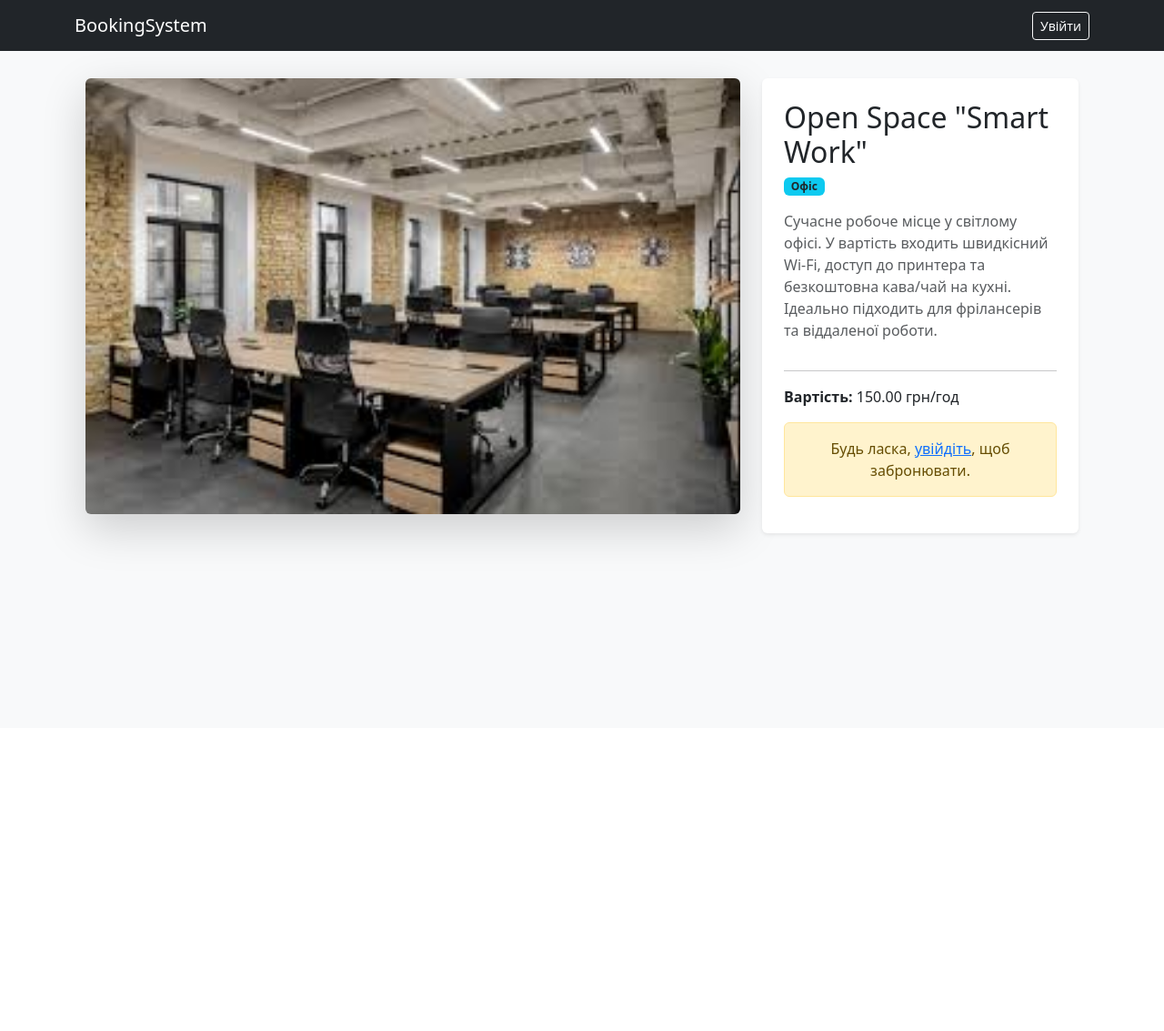
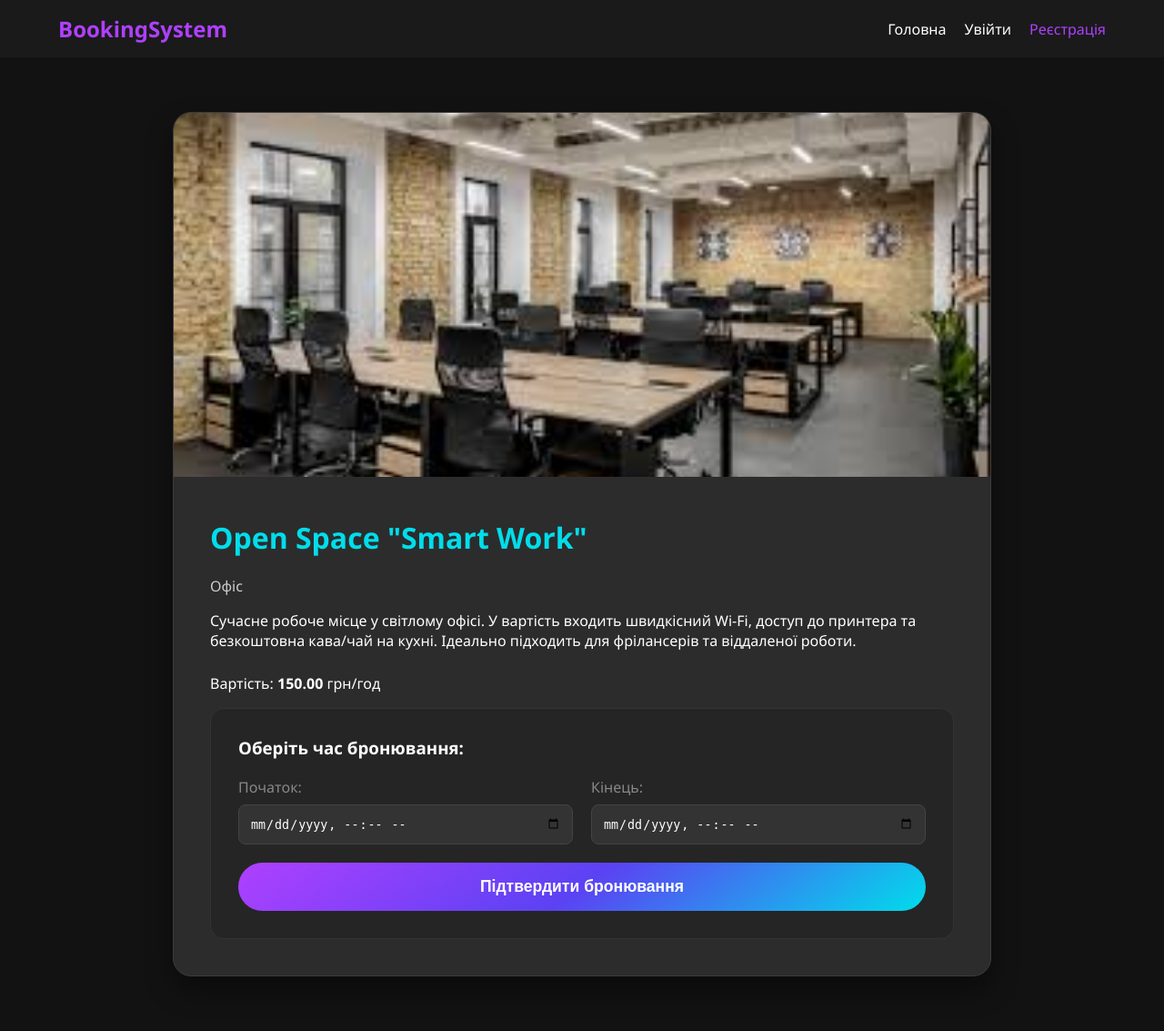
Before and after one commit to zmyslyiyurii-commits/project_system_reservations, a Django app: page /room/1/ in a window 1280 px wide. Shown: the whole page at 91% size. Before the commit the page ends 607 px from the top, so only its background shows below. Run offline with Django 5.2, Linux system fonts and the light colour scheme; data comes from the database, SQL or seed files in the repository; both versions use the stored data as it was after the commit.

Commit message:
фікс стилю, системних бігів

```diff
--- a/booking_project/booking_system/urls.py
+++ b/booking_project/booking_system/urls.py
@@ -18,13 +18,21 @@ from django.contrib import admin
 from django.urls import path, include
 from django.conf import settings
 from django.conf.urls.static import static
+from django.contrib.auth import views as auth_views  # Додано для кастомізації входу
 from core import views
+from core.forms import LoginForm  # Імпортуємо твою форму з підказками
 
 urlpatterns = [
     # Адмінка
     path('admin/', admin.site.urls),
 
-    # Стандартні шляхи авторизації (login, logout)
+    # Кастомний вхід з нашою формою (Логін/Пароль українською)
+    path('accounts/login/', auth_views.LoginView.as_view(
+        template_name='registration/login.html',
+        authentication_form=LoginForm
+    ), name='login'),
+
+    # Решта стандартних шляхів (logout тощо)
     path('accounts/', include('django.contrib.auth.urls')),
 
     # Реєстрація
@@ -36,6 +44,6 @@ urlpatterns = [
     path('my-bookings/', views.my_bookings, name='my_bookings'),
 ]
 
-# Це критично важливий блок для відображення завантажених фото
+# Блок для відображення фото залів
 if settings.DEBUG:
     urlpatterns += static(settings.MEDIA_URL, document_root=settings.MEDIA_ROOT)
--- a/booking_project/core/forms.py
+++ b/booking_project/core/forms.py
@@ -1,14 +1,26 @@
 from django import forms
 from .models import Booking
-from django.core.exceptions import ValidationError
+from django.utils import timezone
+from django.contrib.auth.models import User
+from django.contrib.auth.forms import UserCreationForm, AuthenticationForm
 
+# 1. Форма Бронювання (з підтримкою JS розрахунку ціни)
 class BookingForm(forms.ModelForm):
     class Meta:
         model = Booking
         fields = ['start_time', 'end_time']
         widgets = {
-            'start_time': forms.DateTimeInput(attrs={'type': 'datetime-local', 'class': 'form-control'}),
-            'end_time': forms.DateTimeInput(attrs={'type': 'datetime-local', 'class': 'form-control'}),
+            # Додаємо id: 'id_start_time' та 'id_end_time' для JavaScript
+            'start_time': forms.DateTimeInput(attrs={
+                'type': 'datetime-local',
+                'class': 'datetime-input',
+                'id': 'id_start_time'
+            }),
+            'end_time': forms.DateTimeInput(attrs={
+                'type': 'datetime-local',
+                'class': 'datetime-input',
+                'id': 'id_end_time'
+            }),
         }
 
     def clean(self):
@@ -17,6 +29,32 @@ class BookingForm(forms.ModelForm):
         end_time = cleaned_data.get('end_time')
 
         if start_time and end_time:
-            if start_time >= end_time:
-                raise ValidationError("Час завершення має бути пізніше часу початку.")
+            # Перевірка, щоб дата не була в минулому
+            if start_time < timezone.now():
+                raise forms.ValidationError("❌ Час уже минув.")
+            # Перевірка логіки початку/кінця
+            if end_time <= start_time:
+                raise forms.ValidationError("❌ Кінець має бути пізніше початку.")
         return cleaned_data
+
+# 2. Форма Реєстрації
+class SignUpForm(UserCreationForm):
+    email = forms.EmailField(required=True)
+
+    class Meta(UserCreationForm.Meta):
+        model = User
+        fields = ("username", "email")
+
+    def __init__(self, *args, **kwargs):
+        super().__init__(*args, **kwargs)
+        self.fields['username'].widget.attrs.update({'placeholder': 'Логін', 'class': 'auth-input'})
+        self.fields['email'].widget.attrs.update({'placeholder': 'Електронна пошта', 'class': 'auth-input'})
+        self.fields['password1'].widget.attrs.update({'placeholder': 'Пароль', 'class': 'auth-input'})
+        self.fields['password2'].widget.attrs.update({'placeholder': 'Повторіть пароль', 'class': 'auth-input'})
+
+# 3. Форма Входу
+class LoginForm(AuthenticationForm):
+    def __init__(self, *args, **kwargs):
+        super().__init__(*args, **kwargs)
+        self.fields['username'].widget.attrs.update({'placeholder': 'Логін', 'class': 'auth-input'})
+        self.fields['password'].widget.attrs.update({'placeholder': 'Пароль', 'class': 'auth-input'})
--- /dev/null
+++ b/booking_project/core/static/css/style.css
@@ -0,0 +1,107 @@
+/* Загальні налаштування */
+body {
+    background-color: #1a1a1a;
+    color: #ffffff;
+    font-family: -apple-system, BlinkMacSystemFont, 'Segoe UI', Roboto, sans-serif;
+    margin: 0;
+}
+
+/* Навігація (Header) */
+.navbar {
+    background: #2c2c2c;
+    padding: 15px 50px;
+    display: flex;
+    justify-content: space-between;
+    align-items: center;
+    border-bottom: 1px solid #3c3c3c;
+}
+
+.navbar a {
+    color: #fff;
+    text-decoration: none;
+    margin-left: 20px;
+    font-size: 0.9em;
+}
+
+.logo {
+    font-weight: bold;
+    font-size: 1.2em;
+    background: linear-gradient(144deg, #af40ff, #5b42f3 50%, #00ddeb);
+    -webkit-background-clip: text;
+    -webkit-text-fill-color: transparent;
+}
+
+/* Заголовок секції */
+h1.main-title {
+    text-align: center;
+    margin: 40px 0;
+    font-size: 2.5em;
+}
+
+/* Контейнер для карток */
+.room-container {
+    display: grid;
+    grid-template-columns: repeat(auto-fill, minmax(300px, 1fr));
+    gap: 30px;
+    padding: 0 50px 50px;
+}
+
+/* Картка кімнати */
+.room-card {
+    background: #2c2c2c;
+    border-radius: 20px;
+    overflow: hidden;
+    transition: transform 0.3s ease;
+    border: 1px solid #3c3c3c;
+}
+
+.room-card:hover {
+    transform: translateY(-10px);
+    border-color: #5b42f3;
+}
+
+.room-card img {
+    width: 100%;
+    height: 200px;
+    object-fit: cover;
+    filter: brightness(0.8);
+}
+
+.room-info {
+    padding: 20px;
+}
+
+.room-info h3 {
+    margin: 0 0 10px;
+    color: #00ddeb;
+}
+
+.room-category {
+    font-size: 0.8em;
+    color: #888;
+    text-transform: uppercase;
+    letter-spacing: 1px;
+}
+
+.room-details {
+    margin: 15px 0;
+    font-size: 0.9em;
+    color: #ccc;
+}
+
+/* Кнопка в стилі "Login" */
+.btn-neon {
+    display: block;
+    text-align: center;
+    padding: 12px;
+    background: linear-gradient(144deg, #af40ff, #5b42f3 50%, #00ddeb);
+    color: #fff;
+    text-decoration: none;
+    border-radius: 100px;
+    font-weight: 600;
+    transition: opacity 0.3s;
+}
+
+.btn-neon:hover {
+    opacity: 0.9;
+}
--- a/booking_project/core/templates/core/base.html
+++ b/booking_project/core/templates/core/base.html
@@ -1,34 +1,56 @@
+{% load static %}
 <!DOCTYPE html>
 <html lang="uk">
 <head>
     <meta charset="UTF-8">
-    <meta name="viewport" content="width=device-width, initial-scale=1.0">
-    <title>Система Бронювання</title>
-    <link href="https://cdn.jsdelivr.net/npm/bootstrap@5.3.0/dist/css/bootstrap.min.css" rel="stylesheet">
+    <title>BookingSystem</title>
+    <link rel="stylesheet" href="{% static 'css/style.css' %}">
     <style>
-        body { background-color: #f8f9fa; }
-        .navbar { margin-bottom: 30px; }
+        /* Стиль для кнопки виходу, щоб вона виглядала як посилання або кнопка в меню */
+        .logout-btn {
+            background: rgba(255, 75, 43, 0.1);
+            border: 1px solid #ff4b2b;
+            color: #ff4b2b;
+            padding: 6px 15px;
+            border-radius: 20px;
+            cursor: pointer;
+            font-size: 14px;
+            transition: 0.3s;
+            font-family: inherit;
+        }
+        .logout-btn:hover {
+            background: #ff4b2b;
+            color: white;
+            box-shadow: 0 0 10px rgba(255, 75, 43, 0.5);
+        }
+        nav {
+            display: flex;
+            align-items: center;
+            gap: 20px;
+            padding: 15px 5%;
+            background: #1a1a1a;
+        }
     </style>
 </head>
-<body>
-    <nav class="navbar navbar-expand-lg navbar-dark bg-dark">
-        <div class="container">
-            <a class="navbar-brand" href="{% url 'room_list' %}">BookingSystem</a>
-                <div class="navbar-nav ms-auto">
-                    {% if user.is_authenticated %}
-                        <a class="nav-link text-light me-3" href="{% url 'my_bookings' %}">📂 Мої бронювання</a>
+<body style="background-color: #121212; color: white; margin: 0; font-family: 'Segoe UI', Tahoma, Geneva, Verdana, sans-serif;">
 
-                        <span class="nav-link text-light me-3">Привіт, {{ user.username }}!</span>
+    <nav>
+        <a href="{% url 'room_list' %}" style="color: #af40ff; text-decoration: none; font-weight: bold; font-size: 1.5em; margin-right: auto;">BookingSystem</a>
 
-                        <form action="{% url 'logout' %}" method="post" class="d-inline">
-                            {% csrf_token %}
-                            <button type="submit" class="btn btn-outline-light btn-sm">Вийти</button>
-                        </form>
-                    {% else %}
-                        <a class="btn btn-outline-light btn-sm" href="{% url 'login' %}">Увійти</a>
-                    {% endif %}
-                </div>
-        </div>
+        <a href="{% url 'room_list' %}" style="color: white; text-decoration: none;">Головна</a>
+
+        {% if user.is_authenticated %}
+            <a href="{% url 'my_bookings' %}" style="color: white; text-decoration: none;">📂 Мої бронювання</a>
+            <span style="color: #00ddeb;">Привіт, {{ user.username }}!</span>
+
+            <form action="{% url 'logout' %}" method="post" style="display: inline;">
+                {% csrf_token %}
+                <button type="submit" class="logout-btn">Вийти</button>
+            </form>
+        {% else %}
+            <a href="{% url 'login' %}" style="color: white; text-decoration: none;">Увійти</a>
+            <a href="{% url 'signup' %}" style="color: #af40ff; text-decoration: none;">Реєстрація</a>
+        {% endif %}
     </nav>
 
     <div class="container">
@@ -36,6 +58,5 @@
         {% endblock %}
     </div>
 
-    <script src="https://cdn.jsdelivr.net/npm/bootstrap@5.3.0/dist/js/bootstrap.bundle.min.js"></script>
 </body>
 </html>
--- a/booking_project/core/templates/core/room_detail.html
+++ b/booking_project/core/templates/core/room_detail.html
@@ -1,50 +1,90 @@
 {% extends 'core/base.html' %}
 
 {% block content %}
-<div class="container mt-4">
-    <div class="row">
-        <div class="col-lg-8">
-            {% if room.image %}
-                <img src="{{ room.image.url }}" class="img-fluid rounded shadow-lg mb-4" alt="{{ room.name }}" style="width: 100%; max-height: 500px; object-fit: cover;">
-            {% endif %}
-        </div>
+<style>
+    .datetime-input {
+        width: 100%;
+        padding: 12px;
+        background: #333 !important;
+        border: 1px solid #444 !important;
+        border-radius: 8px !important;
+        color: white !important;
+        outline: none;
+        box-sizing: border-box;
+    }
+</style>
 
-        <div class="col-lg-4">
-            <div class="card border-0 bg-white p-4 shadow-sm">
-                <h1 class="h2 mb-2">{{ room.name }}</h1>
-                <span class="badge bg-info text-dark align-self-start mb-3">{{ room.category.name }}</span>
-                <p class="text-muted">{{ room.description }}</p>
-                <hr>
-                <p><strong>Вартість:</strong> {{ room.price_per_hour }} грн/год</p>
+<div style="max-width: 900px; margin: 40px auto; padding: 20px;">
+    <div style="background: #2c2c2c; border-radius: 20px; overflow: hidden; border: 1px solid #3c3c3c; box-shadow: 0 15px 30px rgba(0,0,0,0.4);">
 
-                {% if user.is_authenticated %}
-                    <h5 class="mt-4">Оберіть час бронювання:</h5>
+        {% if room.image %}
+            <img src="{{ room.image.url }}" style="width: 100%; height: 400px; object-fit: cover;">
+        {% else %}
+            <div style="width: 100%; height: 400px; background: #333; display: flex; align-items: center; justify-content: center;">
+                <span style="color: #666;">Фото відсутнє</span>
+            </div>
+        {% endif %}
 
-                    {% if error_message %}
-                        <div class="alert alert-danger">{{ error_message }}</div>
-                    {% endif %}
+        <div style="padding: 40px; color: white;">
+            <h1 style="color: #00ddeb; margin-top: 0;">{{ room.name }}</h1>
+            <p style="color: #ccc;">{{ room.category.name }}</p>
+            <p style="margin-bottom: 25px;">{{ room.description }}</p>
 
-                    <form method="post">
-                        {% csrf_token %}
-                        <div class="mb-3">
-                            <label class="form-label text-muted small">Початок:</label>
-                            {{ form.start_time }}
-                        </div>
-                        <div class="mb-3">
-                            <label class="form-label text-muted small">Кінець:</label>
-                            {{ form.end_time }}
-                        </div>
-                        <button type="submit" class="btn btn-success btn-lg w-100 shadow-sm">
-                            ✅ Підтвердити бронювання
-                        </button>
-                    </form>
-                {% else %}
-                    <div class="alert alert-warning text-center">
-                        Будь ласка, <a href="{% url 'login' %}">увійдіть</a>, щоб забронювати.
+            <p>Вартість: <strong id="price-val">{{ room.price_per_hour|stringformat:".2f" }}</strong> грн/год</p>
+
+            <form method="post" style="background: #252525; padding: 30px; border-radius: 15px; border: 1px solid #333;">
+                {% csrf_token %}
+                <h3 style="color: #fff; margin-top: 0; margin-bottom: 20px;">Оберіть час бронювання:</h3>
+
+                <div style="display: grid; grid-template-columns: 1fr 1fr; gap: 20px; margin-bottom: 20px;">
+                    <div>
+                        <label style="display: block; color: #888; margin-bottom: 8px;">Початок:</label>
+                        {{ form.start_time }}
                     </div>
-                {% endif %}
-            </div>
+                    <div>
+                        <label style="display: block; color: #888; margin-bottom: 8px;">Кінець:</label>
+                        {{ form.end_time }}
+                    </div>
+                </div>
+
+                <div id="price-calc-box" style="display: none; padding: 20px; background: #1a1a1a; border-radius: 12px; border: 1px dashed #af40ff; text-align: center; margin-bottom: 20px;">
+                    <p style="margin: 0; color: #aaa;">Тривалість: <span id="hours-count" style="color: #fff; font-weight: bold;">0</span> год.</p>
+                    <p style="margin: 5px 0 0 0; font-size: 1.4em; color: #af40ff; font-weight: bold;">До сплати: <span id="total-val">0</span> грн</p>
+                </div>
+
+                <button type="submit" style="width: 100%; padding: 16px; background: linear-gradient(144deg, #af40ff, #5b42f3 50%, #00ddeb); border: none; border-radius: 50px; color: white; cursor: pointer; font-weight: bold; font-size: 1.1em;">
+                    Підтвердити бронювання
+                </button>
+            </form>
         </div>
     </div>
 </div>
+
+<script>
+document.addEventListener('DOMContentLoaded', function() {
+    const startInput = document.getElementById('id_start_time');
+    const endInput = document.getElementById('id_end_time');
+    const priceBox = document.getElementById('price-calc-box');
+    const hoursSpan = document.getElementById('hours-count');
+    const totalSpan = document.getElementById('total-val');
+    const pricePerHour = parseFloat(document.getElementById('price-val').innerText.replace(',', '.'));
+
+    function calculate() {
+        if (startInput.value && endInput.value) {
+            const start = new Date(startInput.value);
+            const end = new Date(endInput.value);
+            if (end > start) {
+                const hours = (end - start) / (1000 * 60 * 60);
+                hoursSpan.innerText = hours.toFixed(1);
+                totalSpan.innerText = (hours * pricePerHour).toFixed(2);
+                priceBox.style.display = 'block';
+            } else {
+                priceBox.style.display = 'none';
+            }
+        }
+    }
+    startInput.addEventListener('input', calculate);
+    endInput.addEventListener('input', calculate);
+});
+</script>
 {% endblock %}
--- a/booking_project/core/views.py
+++ b/booking_project/core/views.py
@@ -1,11 +1,11 @@
 from django.shortcuts import render, redirect, get_object_or_404
-from django.contrib.auth.forms import UserCreationForm
 from django.contrib.auth import login
 from django.contrib.auth.decorators import login_required
 from .models import Room, Booking
-from .forms import BookingForm
+# Використовуємо твої кастомні форми
+from .forms import BookingForm, SignUpForm, LoginForm
 
-# 1. Список всіх кімнат (Головна)
+# 1. Список всіх кімнат (Головна сторінка)
 def room_list(request):
     rooms = Room.objects.all()
     return render(request, 'core/room_list.html', {'rooms': rooms})
@@ -16,14 +16,17 @@ def room_detail(request, pk):
     form = BookingForm()
     error_message = None
 
-    if request.method == 'POST' and request.user.is_authenticated:
+    if request.method == 'POST':
+        if not request.user.is_authenticated:
+            return redirect('login')
+
         form = BookingForm(request.POST)
         if form.is_valid():
             booking = form.save(commit=False)
             booking.room = room
             booking.user = request.user
 
-            # Перевірка на накладку часу
+            # Перевірка на накладку часу (Overlap)
             overlap = Booking.objects.filter(
                 room=room,
                 start_time__lt=booking.end_time,
@@ -31,7 +34,7 @@ def room_detail(request, pk):
             ).exists()
 
             if overlap:
-                error_message = "Цей час уже зайнятий. Оберіть інший проміжок."
+                error_message = "❌ Цей зал уже заброньовано на обраний час. Оберіть інший проміжок."
             else:
                 booking.save()
                 return redirect('my_bookings')
@@ -45,17 +48,18 @@ def room_detail(request, pk):
 # 3. Реєстрація користувача
 def signup(request):
     if request.method == 'POST':
-        form = UserCreationForm(request.POST)
+        form = SignUpForm(request.POST)
         if form.is_valid():
             user = form.save()
             login(request, user)
             return redirect('room_list')
     else:
-        form = UserCreationForm()
+        form = SignUpForm()
     return render(request, 'core/signup.html', {'form': form})
 
 # 4. Особистий кабінет (Мої бронювання)
 @login_required
 def my_bookings(request):
+    # Отримуємо всі бронювання користувача, від нових до старих
     bookings = Booking.objects.filter(user=request.user).order_by('-start_time')
     return render(request, 'core/my_bookings.html', {'bookings': bookings})
```
Also changed, not shown: booking_project/core/models.py (+10 -0 lines), booking_project/core/static/css/auth.css (added, +94 -0 lines), booking_project/core/templates/core/my_bookings.html (+25 -22 lines), booking_project/core/templates/core/room_list.html (+28 -19 lines), booking_project/core/templates/core/signup.html (+41 -7 lines), booking_project/core/templates/registration/login.html (+34 -20 lines), booking_project/db.sqlite3.
